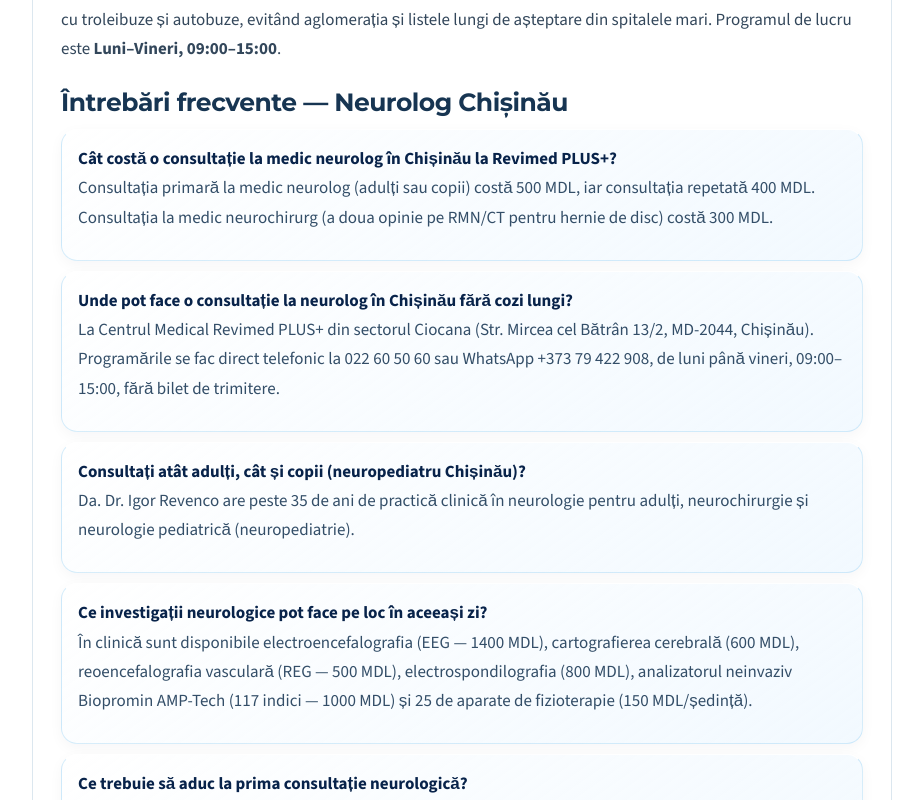
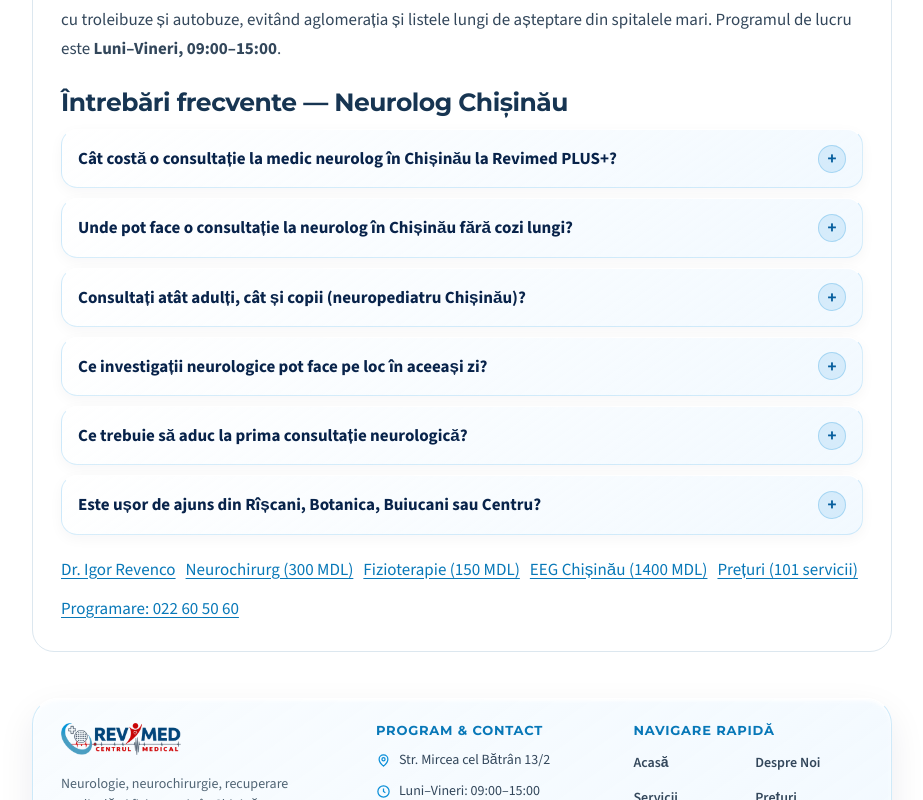
Before and after one commit to dragoshelemenet/revimedapp-static, a Next.js app: page /neurolog-chisinau in a window 1280 px wide. Shown: the part 2300-3100 px from the top of the page, without its empty margins (178-1101 px from the left). Built offline with nearby package versions, Linux system fonts and the light colour scheme; no server answers.

Commit message:
ui(faq): make all FAQ accordions closed by default with clean + / - toggle indicator

```diff
--- a/app/electrosomn-chisinau/page.tsx
+++ b/app/electrosomn-chisinau/page.tsx
@@ -96,7 +96,7 @@ export default function ElectrosomnChisinauPage() {
      </ul>
      <h2>Întrebări frecvente — Electrosomn Chișinău</h2>
      {faqs.map((f) => (
-      <details key={f.q} open style={{ marginBottom: 10, padding: "12px 14px", borderRadius: 14, background: "rgba(240, 248, 255, 0.72)", border: "1px solid rgba(11, 143, 216, 0.16)" }}>
+      <details style={{ marginBottom: 10, padding: "12px 14px", borderRadius: 14, background: "rgba(240, 248, 255, 0.72)", border: "1px solid rgba(11, 143, 216, 0.16)" }}>
        <summary style={{ fontWeight: 700, color: "#08234a", cursor: "pointer" }}>{f.q}</summary>
        <p style={{ margin: "8px 0 0", color: "#334e68" }}>{f.a}</p>
       </details>
--- a/app/fizioterapie-chisinau/page.tsx
+++ b/app/fizioterapie-chisinau/page.tsx
@@ -200,7 +200,7 @@ export default function FizioterapieChisinauPage() {
 
      <h2>Întrebări frecvente — Fizioterapie Chișinău</h2>
      {faqs.map((f) => (
-      <details key={f.q} open className="rm-faq-glass-item">
+      <details className="rm-faq-glass-item">
        <summary>{f.q}</summary>
        <p>{f.a}</p>
       </details>
--- a/app/neurochirurg-chisinau/page.tsx
+++ b/app/neurochirurg-chisinau/page.tsx
@@ -110,7 +110,7 @@ export default function NeurochirurgChisinauPage() {
 
      <h2>Întrebări frecvente — Neurochirurg Chișinău</h2>
      {faqs.map((f) => (
-      <details key={f.q} open style={{ marginBottom: 10, padding: "12px 14px", borderRadius: 14, background: "rgba(240, 248, 255, 0.72)", border: "1px solid rgba(11, 143, 216, 0.16)" }}>
+      <details style={{ marginBottom: 10, padding: "12px 14px", borderRadius: 14, background: "rgba(240, 248, 255, 0.72)", border: "1px solid rgba(11, 143, 216, 0.16)" }}>
        <summary style={{ fontWeight: 700, color: "#08234a", cursor: "pointer" }}>{f.q}</summary>
        <p style={{ margin: "8px 0 0", color: "#334e68" }}>{f.a}</p>
       </details>
--- a/app/neurolog-chisinau/page.tsx
+++ b/app/neurolog-chisinau/page.tsx
@@ -225,7 +225,7 @@ export default function NeurologChisinauPage() {
 
      <h2>Întrebări frecvente — Neurolog Chișinău</h2>
      {faqs.map((f) => (
-      <details key={f.q} open className="rm-faq-glass-item">
+      <details className="rm-faq-glass-item">
        <summary>{f.q}</summary>
        <p>{f.a}</p>
       </details>
--- a/app/neuropediatru-chisinau/page.tsx
+++ b/app/neuropediatru-chisinau/page.tsx
@@ -73,7 +73,7 @@ export default function NeuropediatruChisinauPage() {
      </ul>
      <h2>Întrebări frecvente — Neuropediatrie Chișinău</h2>
      {faqs.map((f) => (
-      <details key={f.q} open style={{ marginBottom: 10, padding: "12px 14px", borderRadius: 14, background: "rgba(240, 248, 255, 0.72)", border: "1px solid rgba(11, 143, 216, 0.16)" }}>
+      <details style={{ marginBottom: 10, padding: "12px 14px", borderRadius: 14, background: "rgba(240, 248, 255, 0.72)", border: "1px solid rgba(11, 143, 216, 0.16)" }}>
        <summary style={{ fontWeight: 700, color: "#08234a", cursor: "pointer" }}>{f.q}</summary>
        <p style={{ margin: "8px 0 0", color: "#334e68" }}>{f.a}</p>
       </details>
--- a/app/ru/fizioterapiya-kishinev/page.tsx
+++ b/app/ru/fizioterapiya-kishinev/page.tsx
@@ -72,7 +72,7 @@ export default function FizioterapiyaKishinevPage() {
      </ul>
      <h2>Частые вопросы</h2>
      {faqs.map((f) => (
-      <details key={f.q} open style={{ marginBottom: 10, padding: "12px 14px", borderRadius: 14, background: "rgba(240, 248, 255, 0.72)", border: "1px solid rgba(11, 143, 216, 0.16)" }}>
+      <details style={{ marginBottom: 10, padding: "12px 14px", borderRadius: 14, background: "rgba(240, 248, 255, 0.72)", border: "1px solid rgba(11, 143, 216, 0.16)" }}>
        <summary style={{ fontWeight: 700, color: "#08234a", cursor: "pointer" }}>{f.q}</summary>
        <p style={{ margin: "8px 0 0", color: "#334e68" }}>{f.a}</p>
       </details>
--- a/app/ru/nevrolog-kishinev/page.tsx
+++ b/app/ru/nevrolog-kishinev/page.tsx
@@ -207,7 +207,7 @@ export default function NevrologKishinevPage() {
 
      <h2>Частые вопросы — Невролог Кишинёв</h2>
      {faqs.map((f) => (
-      <details key={f.q} open className="rm-faq-glass-item">
+      <details className="rm-faq-glass-item">
        <summary>{f.q}</summary>
        <p>{f.a}</p>
       </details>
--- a/app/ru/neyrohirurg-kishinev/page.tsx
+++ b/app/ru/neyrohirurg-kishinev/page.tsx
@@ -72,7 +72,7 @@ export default function NeyrohirurgKishinevPage() {
      </ul>
      <h2>Частые вопросы</h2>
      {faqs.map((f) => (
-      <details key={f.q} open style={{ marginBottom: 10, padding: "12px 14px", borderRadius: 14, background: "rgba(240, 248, 255, 0.72)", border: "1px solid rgba(11, 143, 216, 0.16)" }}>
+      <details style={{ marginBottom: 10, padding: "12px 14px", borderRadius: 14, background: "rgba(240, 248, 255, 0.72)", border: "1px solid rgba(11, 143, 216, 0.16)" }}>
        <summary style={{ fontWeight: 700, color: "#08234a", cursor: "pointer" }}>{f.q}</summary>
        <p style={{ margin: "8px 0 0", color: "#334e68" }}>{f.a}</p>
       </details>
--- a/components/CatalogPages.tsx
+++ b/components/CatalogPages.tsx
@@ -137,7 +137,7 @@ export function CatalogDetail({base, labels, item}: Props & {item: Item}) {
     <section style={{ marginTop: 22 }}>
      <h2>{base.startsWith("/en") ? "Frequently asked questions" : base.startsWith("/ru") ? "Частые вопросы" : base.startsWith("/ua") ? "Часті запитання" : "Întrebări frecvente"}</h2>
      {item.faqs.map((f) => (
-      <details key={f.q} open style={{ marginBottom: 10, padding: "12px 14px", borderRadius: 14, background: "rgba(240, 248, 255, 0.72)", border: "1px solid rgba(11, 143, 216, 0.16)" }}>
+      <details style={{ marginBottom: 10, padding: "12px 14px", borderRadius: 14, background: "rgba(240, 248, 255, 0.72)", border: "1px solid rgba(11, 143, 216, 0.16)" }}>
        <summary style={{ fontWeight: 700, color: "#08234a", cursor: "pointer" }}>{f.q}</summary>
        <p style={{ margin: "8px 0 0", color: "#334e68" }}>{f.a}</p>
       </details>
--- a/components/LocalConditionLanding.tsx
+++ b/components/LocalConditionLanding.tsx
@@ -251,8 +251,6 @@ export default function LocalConditionLanding(p: LocalLandingProps) {
      <h2>{isRu ? "Частые вопросы пациентов" : "Întrebări frecvente ale pacienților"}</h2>
      {p.faqs.map((f) => (
       <details
-       key={f.q}
-       open
        style={{
         marginBottom: 10,
         padding: "12px 14px",
--- a/lib/pageTemplates.tsx
+++ b/lib/pageTemplates.tsx
@@ -487,7 +487,7 @@ export function HomeTemplate({ lang }: { lang: Lang }) {
      <h2 className="centerTitle">{homeFaq.heading}</h2>
      <div className="rm-home-faq-grid">
       {homeFaq.items.map((f) => (
-       <details key={f.q} open className="rm-home-faq-card" data-glass-card>
+       <details className="rm-home-faq-card" data-glass-card>
         <summary>{f.q}</summary>
         <p>{f.a}</p>
        </details>
--- a/styles/liquid-glass.css
+++ b/styles/liquid-glass.css
@@ -3768,3 +3768,48 @@ h2 {
   font-weight: 700;
   line-height: 1.35;
 }
+
+/* === Closed-by-default Interactive FAQ Accordion Indicator === */
+.rm-home-faq-card summary,
+.rm-faq-glass-item summary,
+details summary {
+  display: flex;
+  align-items: center;
+  justify-content: space-between;
+  gap: 12px;
+  cursor: pointer;
+  list-style: none;
+  user-select: none;
+}
+
+.rm-home-faq-card summary::-webkit-details-marker,
+.rm-faq-glass-item summary::-webkit-details-marker,
+details summary::-webkit-details-marker {
+  display: none;
+}
+
+.rm-home-faq-card summary::after,
+.rm-faq-glass-item summary::after {
+  content: "+";
+  flex-shrink: 0;
+  width: 26px;
+  height: 26px;
+  border-radius: 999px;
+  background: rgba(11, 143, 216, 0.12);
+  border: 1px solid rgba(11, 143, 216, 0.24);
+  color: #075f9e;
+  font-size: 17px;
+  font-weight: 800;
+  line-height: 1;
+  display: inline-flex;
+  align-items: center;
+  justify-content: center;
+  transition: transform 0.22s ease, background-color 0.22s ease, color 0.22s ease;
+}
+
+.rm-home-faq-card[open] summary::after,
+.rm-faq-glass-item[open] summary::after {
+  content: "−";
+  background: #0b8fd8;
+  color: #ffffff;
+}
```
